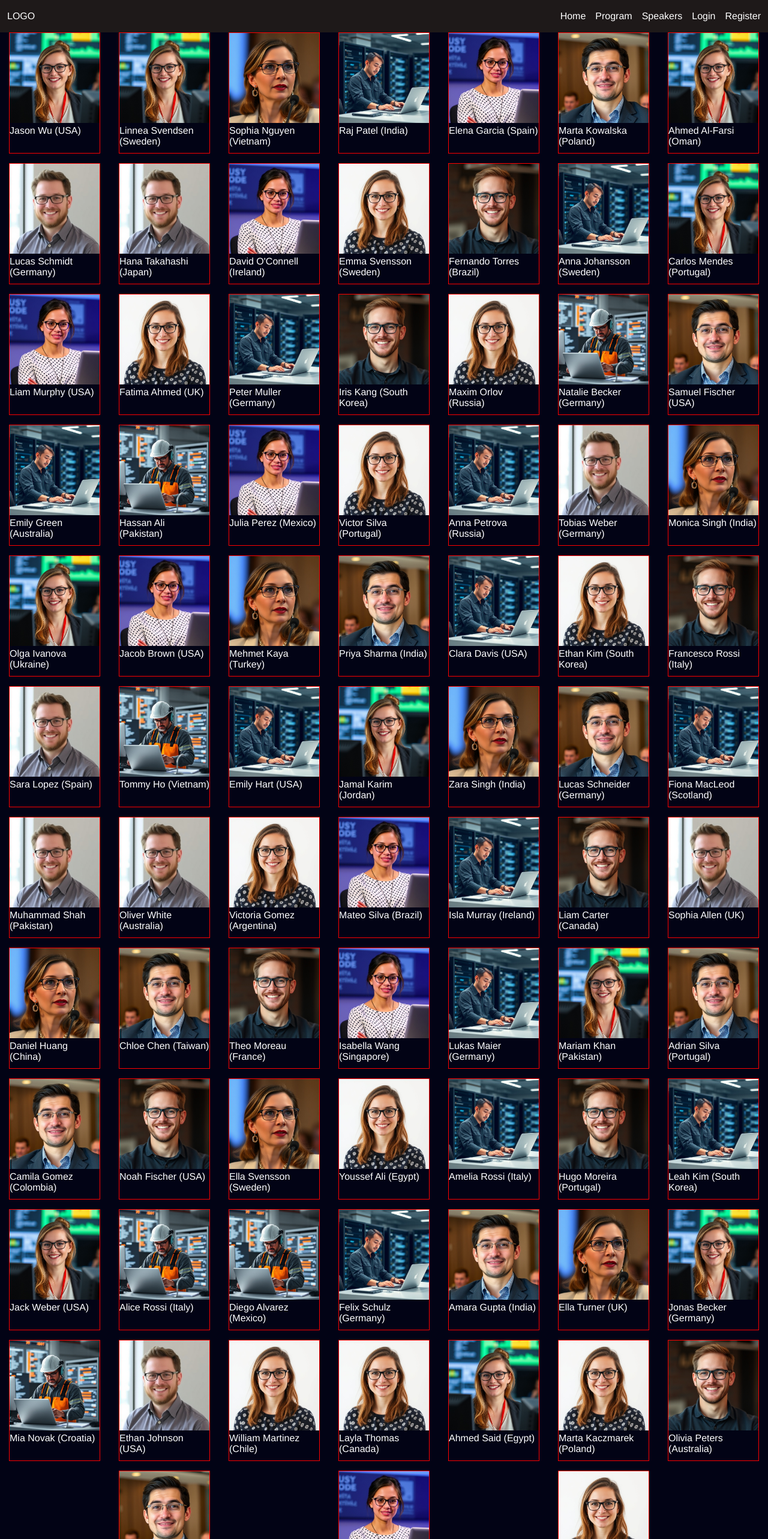
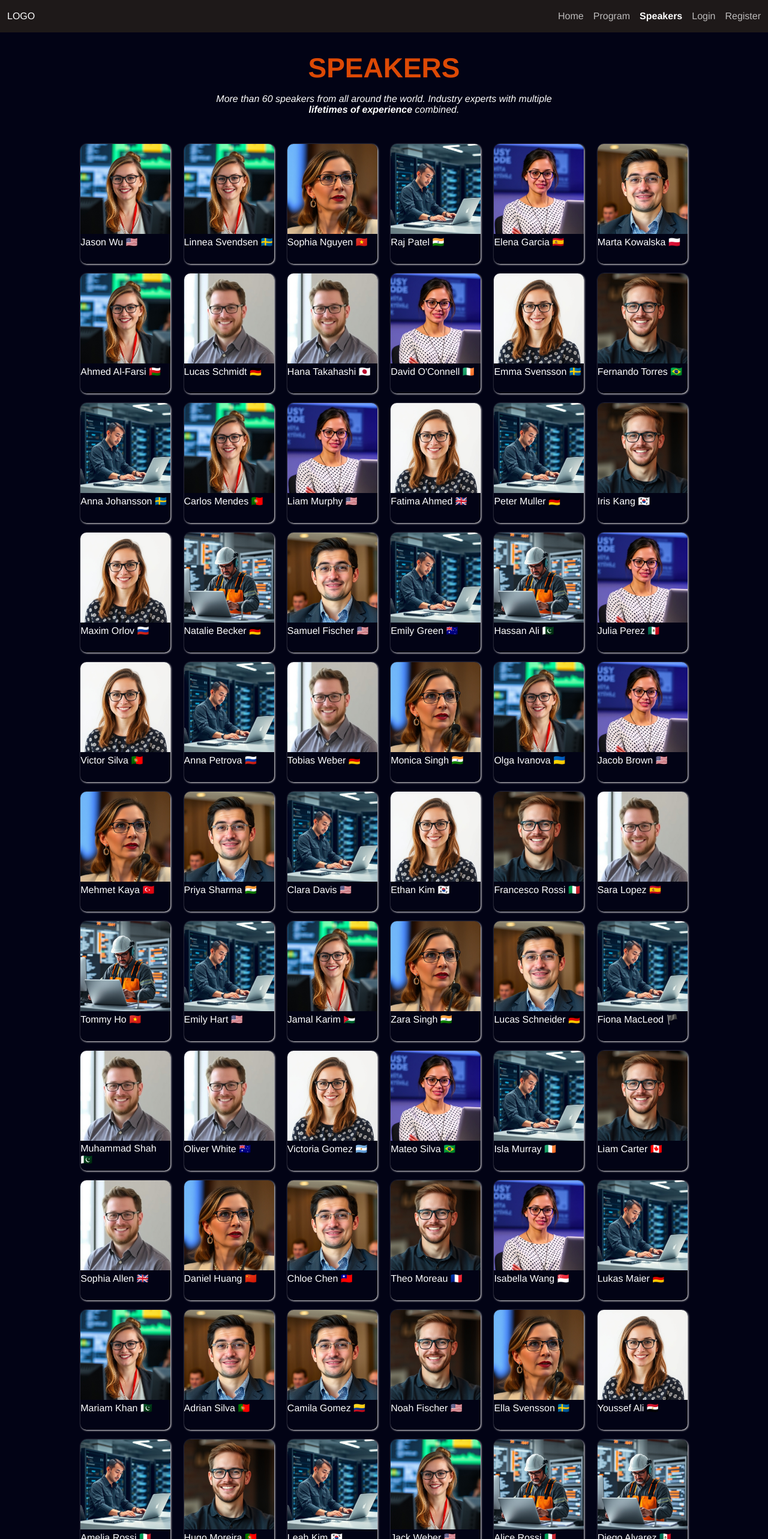
Before and after one commit to knedlicka/tech-event, a Vue app: page /speakers in a window 1280 px wide. Shown: the top 2566 px of the page at 60% size. Built offline with nearby package versions, Linux system fonts and the light colour scheme.

Commit message:
Unify themes between pages

```diff
--- a/src/assets/main.css
+++ b/src/assets/main.css
@@ -1,8 +1,13 @@
 @import './base.css';
 
 .heading-section {
+  color: rgb(221, 73, 5);
   font-size: 32px;
   font-weight: 700;
+}
+
+.white-link {
+  color: rgb(218, 214, 214);
 }
 
 .text-input {
--- a/src/components/buttons/MainButton.vue
+++ b/src/components/buttons/MainButton.vue
@@ -14,8 +14,9 @@ export default {
 .main-button {
     height: 30px;
     border-radius: 5px;
-    background: rgb(30, 25, 25);
+    background: rgb(221, 73, 5);
     color: white;
+    font-weight: 600;
     box-shadow: 1px 1px 2px rgb(58, 53, 53);
     cursor: pointer;
 }
--- a/src/components/navbar/NavBar.vue
+++ b/src/components/navbar/NavBar.vue
@@ -7,7 +7,8 @@
         </div>
         <div class="nav-half" v-if="!this.isMobile">
             <div class="menu-link-container" v-for="menuItem of this.menuItems" :key="menuItem.name">
-                <RouterLink :to="menuItem.path">{{ menuItem.name }}</RouterLink>
+                <RouterLink :class="this.$route.path === menuItem.path ? 'active' : ''" :to="menuItem.path">{{
+                    menuItem.name }}</RouterLink>
             </div>
         </div>
         <div class="hamburger-menu" v-if="this.isMobile">
@@ -98,10 +99,11 @@ export default {
 .menu-link-container a {
     text-decoration: none;
     color: white;
+    opacity: 0.7;
 }
 
 .menu-link-container a:hover {
-    font-weight: 700;
+    opacity: 1;
 }
 
 .expanded-menu-link-container {
@@ -114,9 +116,15 @@ export default {
 .expanded-menu-link-container a {
     text-decoration: none;
     color: white;
+    opacity: 0.7;
 }
 
 .expanded-menu-link-container a:hover {
+    opacity: 1;
+}
+
+.active {
+    opacity: 1 !important;
     font-weight: 700;
 }
 </style>
--- a/src/components/speaker-overview/SpeakerOverview.vue
+++ b/src/components/speaker-overview/SpeakerOverview.vue
@@ -16,7 +16,7 @@ export default {
 <template>
     <div class="speaker-overview-container">
         <img class="speaker-overview-photo" :src="this.photoPath" :alt="this.name" />
-        <div>{{ this.name }} ({{ this.country }})</div>
+        <div>{{ this.name }} {{ this.country }}</div>
     </div>
 </template>
 
@@ -27,7 +27,15 @@ export default {
     gap: 4px;
     width: 150px;
     height: 200px;
-    border: 1px solid red;
+    border-radius: 10px;
+    box-shadow: 1px 1px 3px rgb(244, 241, 241);
+    overflow: hidden;
+    cursor: pointer;
+}
+
+.speaker-overview-container:hover {
+    box-shadow: 1px 1px 2px black;
+    transform: translate(1px, 1px);
 }
 
 .speaker-overview-photo {
--- a/src/constants/settings.js
+++ b/src/constants/settings.js
@@ -287,216 +287,216 @@ export const program = [
 ]
 
 export const speakers = [
-  { name: 'Jason Wu', bio: 'Expert in computational mathematics and algorithms.', country: 'USA' },
+  { name: 'Jason Wu', bio: 'Expert in computational mathematics and algorithms.', country: '🇺🇸' },
   {
     name: 'Linnea Svendsen',
     bio: 'Software engineer specializing in functional programming.',
-    country: 'Sweden',
+    country: '🇸🇪',
   },
   {
     name: 'Sophia Nguyen',
     bio: 'Embedded systems engineer focusing on optimization.',
-    country: 'Vietnam',
+    country: '🇻🇳',
   },
   {
     name: 'Raj Patel',
     bio: 'Database administrator and SQL optimization expert.',
-    country: 'India',
+    country: '🇮🇳',
   },
-  { name: 'Elena Garcia', bio: 'Data scientist specializing in explainable AI.', country: 'Spain' },
+  { name: 'Elena Garcia', bio: 'Data scientist specializing in explainable AI.', country: '🇪🇸' },
   {
     name: 'Marta Kowalska',
     bio: 'API technologies expert, focusing on GraphQL.',
-    country: 'Poland',
+    country: '🇵🇱',
   },
   {
     name: 'Ahmed Al-Farsi',
     bio: 'IoT architect creating secure, scalable solutions.',
-    country: 'Oman',
+    country: '🇴🇲',
   },
   {
     name: 'Lucas Schmidt',
     bio: 'Front-end developer and JavaScript specialist.',
-    country: 'Germany',
+    country: '🇩🇪',
   },
   {
     name: 'Hana Takahashi',
     bio: 'Cryptographer exploring AI and cybersecurity.',
-    country: 'Japan',
+    country: '🇯🇵',
   },
   {
     name: "David O'Connell",
     bio: 'API developer with expertise in REST and gRPC.',
-    country: 'Ireland',
+    country: '🇮🇪',
   },
   {
     name: 'Emma Svensson',
     bio: 'Embedded C developer working on real-time systems.',
-    country: 'Sweden',
+    country: '🇸🇪',
   },
   {
     name: 'Fernando Torres',
     bio: 'Cloud architect specializing in microservices.',
-    country: 'Brazil',
+    country: '🇧🇷',
   },
   {
     name: 'Anna Johansson',
     bio: 'Computer scientist teaching algorithms and complexity.',
-    country: 'Sweden',
+    country: '🇸🇪',
   },
   {
     name: 'Carlos Mendes',
     bio: 'DevOps engineer focusing on containerized apps.',
-    country: 'Portugal',
+    country: '🇵🇹',
   },
   {
     name: 'Liam Murphy',
     bio: 'Blockchain engineer developing decentralized apps.',
-    country: 'USA',
+    country: '🇺🇸',
   },
-  { name: 'Fatima Ahmed', bio: 'IoT security expert securing smart devices.', country: 'UK' },
-  { name: 'Peter Muller', bio: 'Quantum computing researcher and developer.', country: 'Germany' },
+  { name: 'Fatima Ahmed', bio: 'IoT security expert securing smart devices.', country: '🇬🇧' },
+  { name: 'Peter Muller', bio: 'Quantum computing researcher and developer.', country: '🇩🇪' },
   {
     name: 'Iris Kang',
     bio: 'React developer specializing in state management.',
-    country: 'South Korea',
+    country: '🇰🇷',
   },
   {
     name: 'Maxim Orlov',
     bio: 'Electrical engineer and circuit design specialist.',
-    country: 'Russia',
+    country: '🇷🇺',
   },
   {
     name: 'Natalie Becker',
     bio: 'UX/UI designer focusing on user-centric designs.',
-    country: 'Germany',
+    country: '🇩🇪',
   },
   {
     name: 'Samuel Fischer',
     bio: 'Systems programmer and Rust community contributor.',
-    country: 'USA',
+    country: '🇺🇸',
   },
   {
     name: 'Emily Green',
     bio: 'Front-end engineer exploring CSS-in-JS solutions.',
-    country: 'Australia',
+    country: '🇦🇺',
   },
-  { name: 'Hassan Ali', bio: 'Middleware developer for embedded systems.', country: 'Pakistan' },
-  { name: 'Julia Perez', bio: 'DevOps engineer advocating CI/CD practices.', country: 'Mexico' },
+  { name: 'Hassan Ali', bio: 'Middleware developer for embedded systems.', country: '🇵🇰' },
+  { name: 'Julia Perez', bio: 'DevOps engineer advocating CI/CD practices.', country: '🇲🇽' },
   {
     name: 'Victor Silva',
     bio: 'AI specialist optimizing machine learning models.',
-    country: 'Portugal',
+    country: '🇵🇹',
   },
   {
     name: 'Anna Petrova',
     bio: 'Web accessibility and inclusive design expert.',
-    country: 'Russia',
+    country: '🇷🇺',
   },
   {
     name: 'Tobias Weber',
     bio: 'Systems engineer specializing in parallel computing.',
-    country: 'Germany',
+    country: '🇩🇪',
   },
   {
     name: 'Monica Singh',
     bio: 'Cloud architect and serverless computing advocate.',
-    country: 'India',
+    country: '🇮🇳',
   },
   {
     name: 'Olga Ivanova',
     bio: 'Logic programming expert specializing in Prolog.',
-    country: 'Ukraine',
+    country: '🇺🇦',
   },
-  { name: 'Jacob Brown', bio: 'Web security expert building secure applications.', country: 'USA' },
+  { name: 'Jacob Brown', bio: 'Web security expert building secure applications.', country: '🇺🇸' },
   {
     name: 'Mehmet Kaya',
     bio: 'Embedded systems engineer in energy harvesting.',
-    country: 'Turkey',
+    country: '🇹🇷',
   },
   {
     name: 'Priya Sharma',
     bio: 'Database architect specializing in NoSQL solutions.',
-    country: 'India',
+    country: '🇮🇳',
   },
-  { name: 'Clara Davis', bio: 'AI chip designer optimizing edge computing.', country: 'USA' },
+  { name: 'Clara Davis', bio: 'AI chip designer optimizing edge computing.', country: '🇺🇸' },
   {
     name: 'Ethan Kim',
     bio: 'Distributed systems expert and debugging specialist.',
-    country: 'South Korea',
+    country: '🇰🇷',
   },
   {
     name: 'Francesco Rossi',
     bio: 'Senior Java developer and Streams API expert.',
-    country: 'Italy',
+    country: '🇮🇹',
   },
-  { name: 'Sara Lopez', bio: 'Progressive web app developer and optimizer.', country: 'Spain' },
-  { name: 'Tommy Ho', bio: 'Embedded systems expert in real-time OS design.', country: 'Vietnam' },
-  { name: 'Emily Hart', bio: 'Front-end developer specializing in Next.js.', country: 'USA' },
+  { name: 'Sara Lopez', bio: 'Progressive web app developer and optimizer.', country: '🇪🇸' },
+  { name: 'Tommy Ho', bio: 'Embedded systems expert in real-time OS design.', country: '🇻🇳' },
+  { name: 'Emily Hart', bio: 'Front-end developer specializing in Next.js.', country: '🇺🇸' },
   {
     name: 'Jamal Karim',
     bio: 'IoT security expert focusing on cloud protection.',
-    country: 'Jordan',
+    country: '🇯🇴',
   },
   {
     name: 'Zara Singh',
     bio: 'Performance engineer optimizing caching strategies.',
-    country: 'India',
+    country: '🇮🇳',
   },
   {
     name: 'Lucas Schneider',
     bio: 'Graph database specialist and software architect.',
-    country: 'Germany',
+    country: '🇩🇪',
   },
   {
     name: 'Fiona MacLeod',
     bio: 'Cybersecurity analyst focusing on threat modeling.',
-    country: 'Scotland',
+    country: '🏴',
   },
   {
     name: 'Muhammad Shah',
     bio: 'AI researcher specializing in natural language processing.',
-    country: 'Pakistan',
+    country: '🇵🇰',
   },
-  { name: 'Oliver White', bio: 'Cloud infrastructure engineer.', country: 'Australia' },
-  { name: 'Victoria Gomez', bio: 'Big data analyst.', country: 'Argentina' },
-  { name: 'Mateo Silva', bio: 'Robotics engineer.', country: 'Brazil' },
+  { name: 'Oliver White', bio: 'Cloud infrastructure engineer.', country: '🇦🇺' },
+  { name: 'Victoria Gomez', bio: 'Big data analyst.', country: '🇦🇷' },
+  { name: 'Mateo Silva', bio: 'Robotics engineer.', country: '🇧🇷' },
   {
     name: 'Isla Murray',
     bio: 'Technical writer specializing in developer documentation.',
-    country: 'Ireland',
+    country: '🇮🇪',
   },
-  { name: 'Liam Carter', bio: 'AI ethics researcher.', country: 'Canada' },
-  { name: 'Sophia Allen', bio: 'Augmented reality developer.', country: 'UK' },
-  { name: 'Daniel Huang', bio: 'Computer vision specialist.', country: 'China' },
-  { name: 'Chloe Chen', bio: 'Cloud DevOps engineer.', country: 'Taiwan' },
-  { name: 'Theo Moreau', bio: 'Data visualization expert.', country: 'France' },
-  { name: 'Isabella Wang', bio: 'Quantum mechanics researcher.', country: 'Singapore' },
-  { name: 'Lukas Maier', bio: 'Virtual reality designer.', country: 'Germany' },
-  { name: 'Mariam Khan', bio: 'AI-driven healthcare innovator.', country: 'Pakistan' },
-  { name: 'Adrian Silva', bio: 'Blockchain entrepreneur.', country: 'Portugal' },
-  { name: 'Camila Gomez', bio: 'Front-end designer.', country: 'Colombia' },
-  { name: 'Noah Fischer', bio: 'Game theory analyst.', country: 'USA' },
-  { name: 'Ella Svensson', bio: 'Climate tech engineer.', country: 'Sweden' },
-  { name: 'Youssef Ali', bio: 'Automation engineer.', country: 'Egypt' },
-  { name: 'Amelia Rossi', bio: 'Bioinformatics researcher.', country: 'Italy' },
-  { name: 'Hugo Moreira', bio: 'Space systems architect.', country: 'Portugal' },
-  { name: 'Leah Kim', bio: 'Renewable energy systems developer.', country: 'South Korea' },
-  { name: 'Jack Weber', bio: 'AI for gaming.', country: 'USA' },
-  { name: 'Alice Rossi', bio: 'Education tech innovator.', country: 'Italy' },
-  { name: 'Diego Alvarez', bio: 'Natural language processor.', country: 'Mexico' },
-  { name: 'Felix Schulz', bio: 'HPC specialist.', country: 'Germany' },
-  { name: 'Amara Gupta', bio: 'Ethics in AI researcher.', country: 'India' },
-  { name: 'Ella Turner', bio: 'Web3 developer.', country: 'UK' },
-  { name: 'Jonas Becker', bio: 'Edge computing developer.', country: 'Germany' },
-  { name: 'Mia Novak', bio: 'Data ethics advocate.', country: 'Croatia' },
-  { name: 'Ethan Johnson', bio: 'Green computing developer.', country: 'USA' },
-  { name: 'William Martinez', bio: 'IoT firmware developer.', country: 'Chile' },
-  { name: 'Layla Thomas', bio: 'Interactive media specialist.', country: 'Canada' },
-  { name: 'Ahmed Said', bio: 'Data migration consultant.', country: 'Egypt' },
-  { name: 'Marta Kaczmarek', bio: 'Digital twins expert.', country: 'Poland' },
-  { name: 'Olivia Peters', bio: 'Tech policy advisor.', country: 'Australia' },
-  { name: 'Sophia Clark', bio: 'HCI researcher.', country: 'USA' },
-  { name: 'Liam Garcia', bio: 'AI for music.', country: 'Argentina' },
-  { name: 'Charlotte Chen', bio: 'Hardware design engineer.', country: 'Taiwan' },
+  { name: 'Liam Carter', bio: 'AI ethics researcher.', country: '🇨🇦' },
+  { name: 'Sophia Allen', bio: 'Augmented reality developer.', country: '🇬🇧' },
+  { name: 'Daniel Huang', bio: 'Computer vision specialist.', country: '🇨🇳' },
+  { name: 'Chloe Chen', bio: 'Cloud DevOps engineer.', country: '🇹🇼' },
+  { name: 'Theo Moreau', bio: 'Data visualization expert.', country: '🇫🇷' },
+  { name: 'Isabella Wang', bio: 'Quantum mechanics researcher.', country: '🇸🇬' },
+  { name: 'Lukas Maier', bio: 'Virtual reality designer.', country: '🇩🇪' },
+  { name: 'Mariam Khan', bio: 'AI-driven healthcare innovator.', country: '🇵🇰' },
+  { name: 'Adrian Silva', bio: 'Blockchain entrepreneur.', country: '🇵🇹' },
+  { name: 'Camila Gomez', bio: 'Front-end designer.', country: '🇨🇴' },
+  { name: 'Noah Fischer', bio: 'Game theory analyst.', country: '🇺🇸' },
+  { name: 'Ella Svensson', bio: 'Climate tech engineer.', country: '🇸🇪' },
+  { name: 'Youssef Ali', bio: 'Automation engineer.', country: '🇪🇬' },
+  { name: 'Amelia Rossi', bio: 'Bioinformatics researcher.', country: '🇮🇹' },
+  { name: 'Hugo Moreira', bio: 'Space systems architect.', country: '🇵🇹' },
+  { name: 'Leah Kim', bio: 'Renewable energy systems developer.', country: '🇰🇷' },
+  { name: 'Jack Weber', bio: 'AI for gaming.', country: '🇺🇸' },
+  { name: 'Alice Rossi', bio: 'Education tech innovator.', country: '🇮🇹' },
+  { name: 'Diego Alvarez', bio: 'Natural language processor.', country: '🇲🇽' },
+  { name: 'Felix Schulz', bio: 'HPC specialist.', country: '🇩🇪' },
+  { name: 'Amara Gupta', bio: 'Ethics in AI researcher.', country: '🇮🇳' },
+  { name: 'Ella Turner', bio: 'Web3 developer.', country: '🇬🇧' },
+  { name: 'Jonas Becker', bio: 'Edge computing developer.', country: '🇩🇪' },
+  { name: 'Mia Novak', bio: 'Data ethics advocate.', country: '🇭🇷' },
+  { name: 'Ethan Johnson', bio: 'Green computing developer.', country: '🇺🇸' },
+  { name: 'William Martinez', bio: 'IoT firmware developer.', country: '🇨🇱' },
+  { name: 'Layla Thomas', bio: 'Interactive media specialist.', country: '🇨🇦' },
+  { name: 'Ahmed Said', bio: 'Data migration consultant.', country: '🇪🇬' },
+  { name: 'Marta Kaczmarek', bio: 'Digital twins expert.', country: '🇵🇱' },
+  { name: 'Olivia Peters', bio: 'Tech policy advisor.', country: '🇦🇺' },
+  { name: 'Sophia Clark', bio: 'HCI researcher.', country: '🇺🇸' },
+  { name: 'Liam Garcia', bio: 'AI for music.', country: '🇦🇷' },
+  { name: 'Charlotte Chen', bio: 'Hardware design engineer.', country: '🇹🇼' },
 ]
--- a/src/views/HomeView.vue
+++ b/src/views/HomeView.vue
@@ -13,24 +13,16 @@ export default {
           path: routePaths.register.path,
         },
         {
-          label: "Program",
-          path: routePaths.program.path,
+          label: "Log in",
+          path: routePaths.login.path,
         },
         {
           label: "Program",
           path: routePaths.program.path,
         },
         {
-          label: "Program",
-          path: routePaths.program.path,
-        },
-        {
-          label: "Program",
-          path: routePaths.program.path,
-        },
-        {
-          label: "Program",
-          path: routePaths.program.path,
+          label: "Speakers",
+          path: routePaths.speakers.path,
         },
       ]
     }
--- a/src/views/LoginView.vue
+++ b/src/views/LoginView.vue
@@ -26,7 +26,8 @@ export default {
                 <div class="login-form-with-header-container">
                     <div class="heading-section">Log in</div>
                     <div>
-                        No account yet? <RouterLink :to="routerPathInfo.register.path">Register</RouterLink>.
+                        No account yet? <RouterLink :to="routerPathInfo.register.path" class="white-link">Register
+                        </RouterLink>.
                     </div>
                     <form class="login-form">
                         <input required type="email" name="email" v-model="this.email" placeholder="Email"
@@ -48,6 +49,8 @@ export default {
     flex-direction: column;
     flex: 1;
     width: 100%;
+    background: rgb(2, 3, 21);
+    color: white;
 }
 
 .login-inner-container {
--- a/src/views/RegisterView.vue
+++ b/src/views/RegisterView.vue
@@ -28,7 +28,8 @@ export default {
                 <div class="register-form-with-header-container">
                     <div class="heading-section">Register</div>
                     <div>
-                        Already have an account? <RouterLink :to="routerPathInfo.login.path">Log in</RouterLink>.
+                        Already have an account? <RouterLink class="white-link" :to="routerPathInfo.login.path">Log in
+                        </RouterLink>.
                     </div>
                     <form class="register-form">
                         <input required type="text" name="full-name" v-model="this.fullName" placeholder="Full Name"
@@ -57,6 +58,8 @@ export default {
     flex-direction: column;
     flex: 1;
     width: 100%;
+    background: rgb(2, 3, 21);
+    color: white;
 }
 
 .register-inner-container {
--- a/src/views/SpeakersView.vue
+++ b/src/views/SpeakersView.vue
@@ -15,6 +15,15 @@ export default {
 <template>
     <main class="speakers-container">
         <div class="speakers-inner-container">
+            <div class="speakers-introduction-container">
+                <div class="speakers-main-heading">
+                    Speakers
+                </div>
+                <div class="speakers-introduction-text">
+                    More than 60 speakers from all around the world. Industry experts with multiple
+                    <b>lifetimes of experience</b> combined.
+                </div>
+            </div>
             <SpeakerOverview v-for="speaker in this.speakers" :key="speaker.name" :name="speaker.name"
                 :country="speaker.country" />
         </div>
@@ -37,5 +46,37 @@ export default {
     flex-wrap: wrap;
     justify-content: space-evenly;
     gap: 16px;
+    max-width: 80%;
+}
+
+@media (max-width: 700px) {
+    .speakers-inner-container {
+        max-width: 100%;
+    }
+}
+
+.speakers-main-heading {
+    font-size: 46px;
+    color: rgb(221, 73, 5);
+    text-transform: uppercase;
+    font-weight: 700;
+}
+
+.speakers-introduction-container {
+    display: flex;
+    justify-content: center;
+    align-items: center;
+    text-align: center;
+
+    gap: 16px;
+    flex-direction: column;
+    margin-top: 32px;
+    margin-bottom: 32px;
+    width: 100%;
+}
+
+.speakers-introduction-text {
+    max-width: 600px;
+    font-style: italic;
 }
 </style>
```
Also changed, not shown: src/components/clickable-card/ClickableCard.vue (+5 -2 lines).
